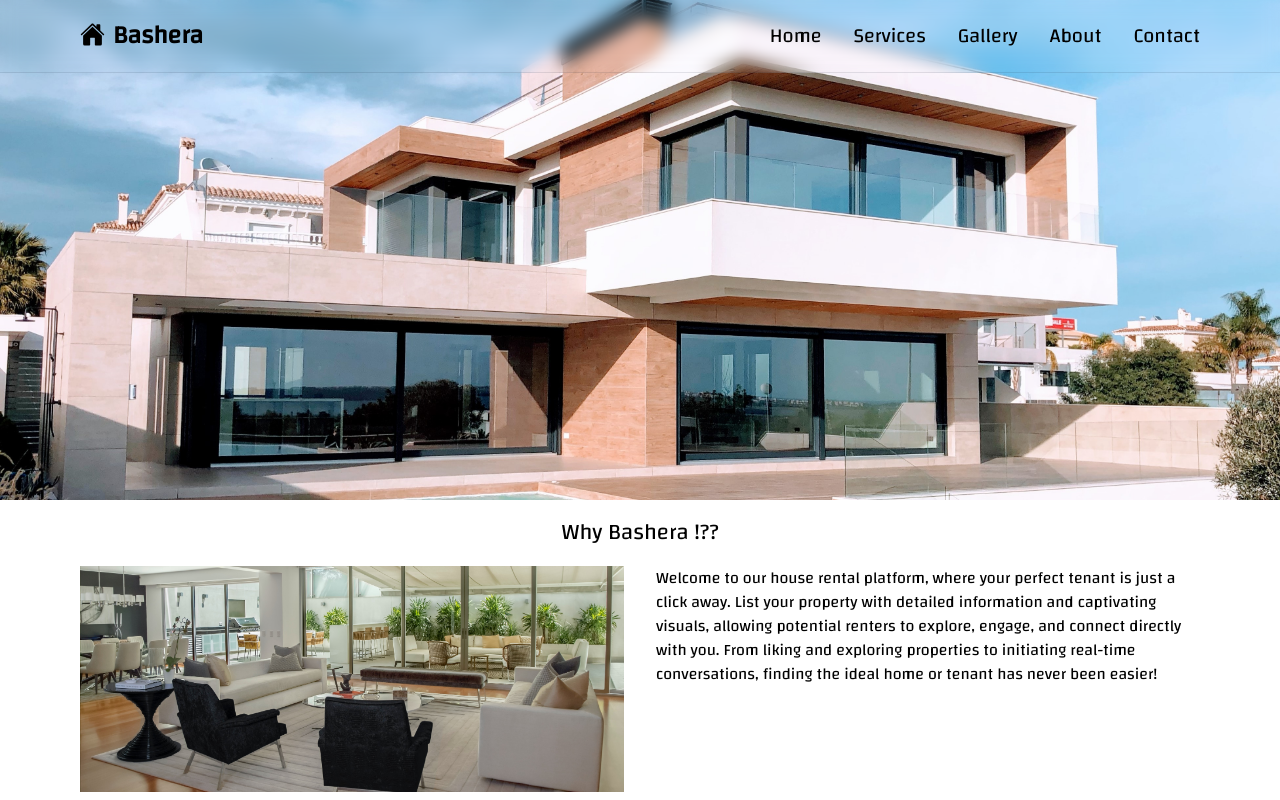
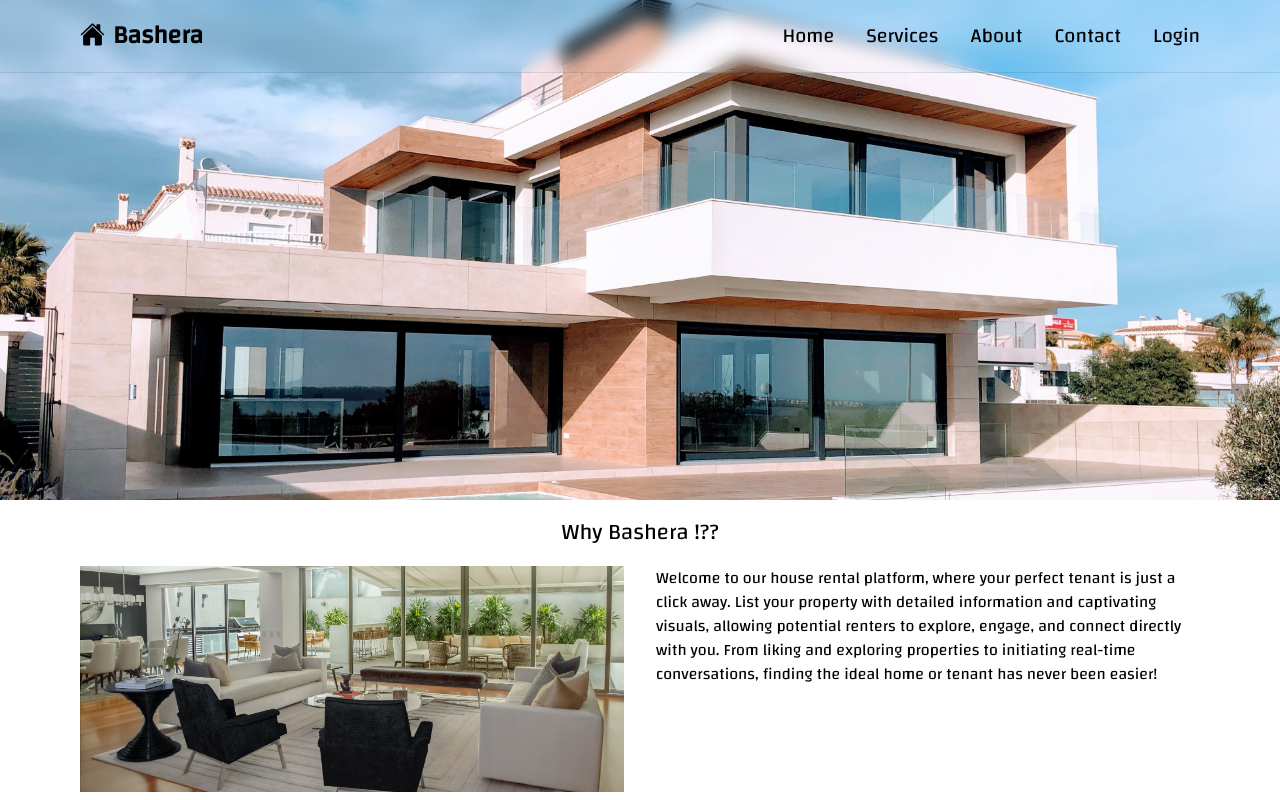
Before and after one commit to the-bipu/bashera-rentals-nextjs, a Next.js app in the folder frontend/: page /Home in a window 1280 px wide. Shown: the top 800 px of the page. Built offline with nearby package versions, Linux system fonts and the light colour scheme.

Commit message:
Update Navbar.jsx

```diff
--- a/frontend/components/Navbar.jsx
+++ b/frontend/components/Navbar.jsx
@@ -27,18 +27,18 @@
                 <div className="secNav">
                   <Link href="/">Home</Link>
                   <Link href="/Services">Services</Link>
-                  <Link href="/Gallery">Gallery</Link>
                   <Link href="/About">About</Link>
                   <Link href="/Contact">Contact</Link>
+                  <Link href="/Login">Login</Link>
                 </div>
             </div>
 
             <nav id='main-nav' className={`lg:flex hidden flex-row gap-[2rem] text-[20px]`}>
                 <Link href="/">Home</Link>
                 <Link href="/Services">Services</Link>
-                <Link href="/Gallery">Gallery</Link>
                 <Link href="/About">About</Link>
                 <Link href="/Contact">Contact</Link>
+                <Link href="/Login">Login</Link>
             </nav>
 
       </div>
```
